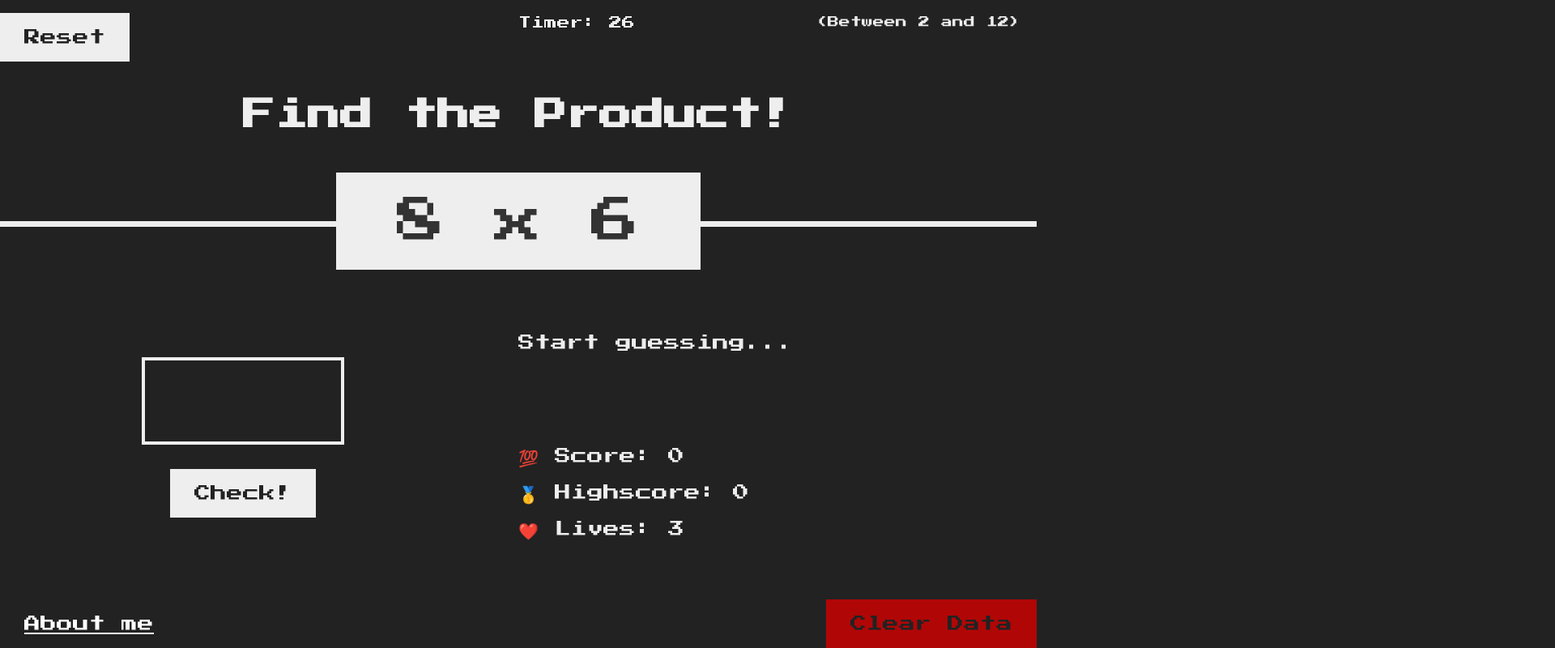
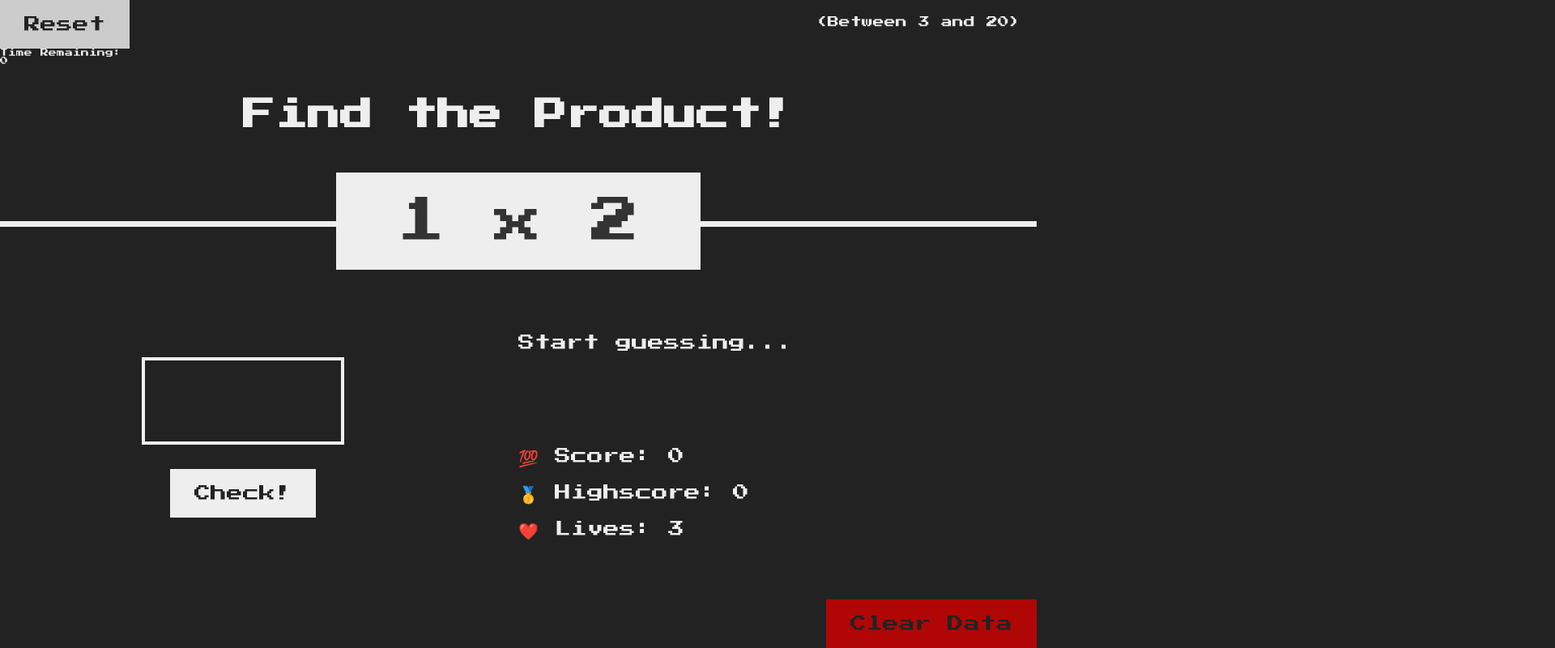
Before and after one commit to gordontutors/gordontutors.github.io, a plain HTML site: page MathGames/MathDrills-master/IntegersAdvanced/index.html in a window 1280 px wide. Shown: the whole page at 81% size, 1920 px wide, since content can reach past the window. Drawn offline with Linux system fonts and the light colour scheme.

Commit message:
Update index.html

```diff
--- a/MathGames/MathDrills-master/IntegersAdvanced/index.html
+++ b/MathGames/MathDrills-master/IntegersAdvanced/index.html
@@ -10,12 +10,11 @@
   <body>
     <header>
       <h1>Find the Product!</h1>
-      <p class="difficulty">(Between 2 and 12)</p>
-      <p class= "timerlabel">
-        Timer: <span id="timerCount">30</span>
-      </p>
-      </section>
+      <p class="difficulty">(Between 3 and 20)</p>
       <button class="btn reset">Reset</button>
+    <div class="timer">Time Remaining: </p>
+      <p id="timerText">0</p>
+    </div>
       <div class="question">
         <p id="firstNumber">1</p>
         x
@@ -38,9 +37,6 @@
         </p>
         <p class="label-lives">❤️ Lives: <span class="lives">3</span></p>
       </section>
-      <section class="bottomleft">
-          <a href="https://gordontutors.github.io/images/GordonPoster.jpg" id="aboutmelink">About me</a>
-      </section>
       <section class="bottomright">
         <button class="deleteCookies">Clear Data</button>
       </section>
```
